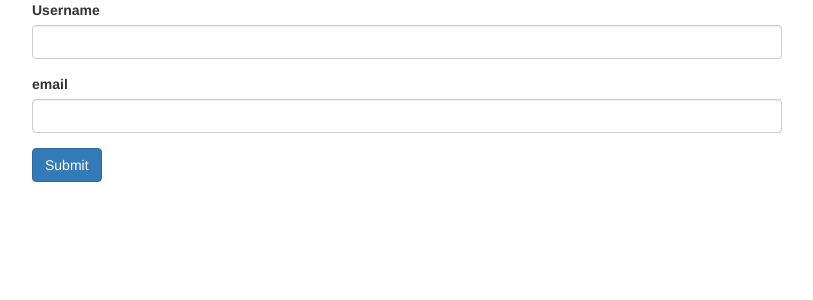
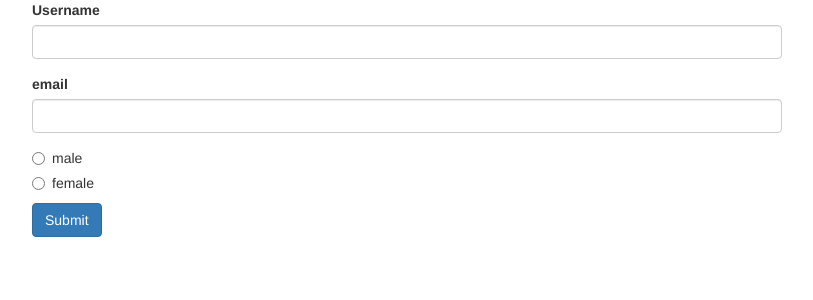
Before and after one commit to mfrandes/forms-reactive, an Angular app: page / in a window 1280 px wide. Shown: the top 300 px of the page, without its empty margins (233-1046 px from the left). Built offline with nearby package versions, Linux system fonts and the light colour scheme.

Commit message:
Reactive: Setup

```diff
--- a/src/app/app.component.ts
+++ b/src/app/app.component.ts
@@ -1,4 +1,6 @@
 import { Component } from '@angular/core';
+
+import {FormGroup} from '@angular/forms';
 
 @Component({
   selector: 'app-root',
@@ -6,5 +8,6 @@
   styleUrls: ['./app.component.css']
 })
 export class AppComponent {
-  title = 'forms-reactive';
+  genders = ['male', 'female'];
+  signuoForm: FormGroup;
 }
--- a/src/app/app.module.ts
+++ b/src/app/app.module.ts
@@ -2,13 +2,15 @@
 import { NgModule } from '@angular/core';
 
 import { AppComponent } from './app.component';
+import { ReactiveFormsModule } from '@angular/forms';
 
 @NgModule({
   declarations: [
     AppComponent
   ],
   imports: [
-    BrowserModule
+    BrowserModule,
+    ReactiveFormsModule
   ],
   providers: [],
   bootstrap: [AppComponent]
```
